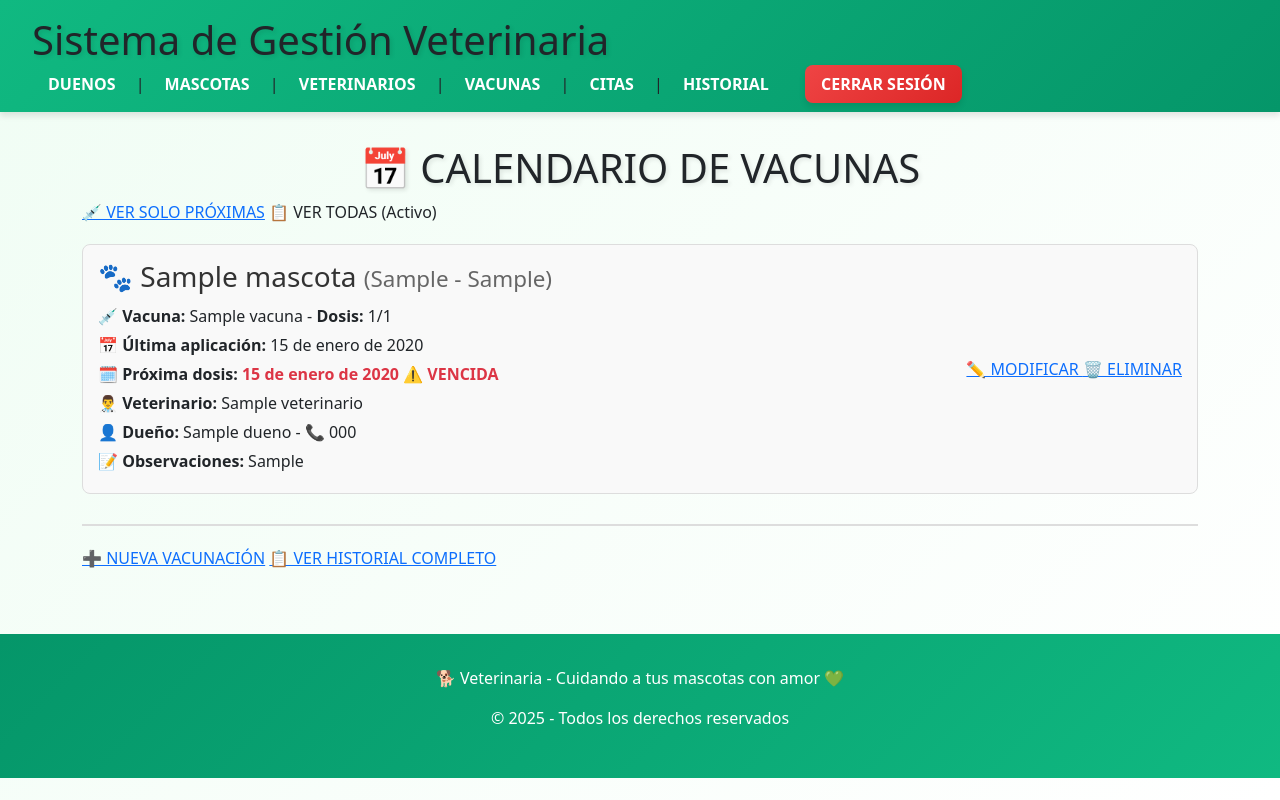
After one commit to Jorge-Luis-Contreras-Maidana/ProyectoWeb3, a Django app: page /calendario_vacunas/ in a window 1280 px wide. The commit adds this page. Run offline with Django 5.2, Linux system fonts and the light colour scheme; tables that the repository leaves empty hold one stand-in row (values such as "Sample post").

Commit message:
actualizo y agrego funcionalidades

```diff
--- /dev/null
+++ b/proyectoweb3/appVeterinaria/templates/calendario_vacunas.html
@@ -0,0 +1,87 @@
+{% extends "base.html" %}
+
+{% block content %}
+    <h1>📅 CALENDARIO DE VACUNAS</h1>
+
+    <!-- Botones de filtro -->
+    <div style="margin-bottom: 20px;">
+        {% if mostrar_proximas %}
+            <a href="{% url 'calendario_vacunas' %}" >📋 VER TODAS</a>
+            <span >💉 PRÓXIMAS VACUNAS (Activo)</span>
+        {% else %}
+            <a href="{% url 'calendario_vacunas' %}?proximas=1" >💉 VER SOLO PRÓXIMAS</a>
+            <span >📋 VER TODAS (Activo)</span>
+        {% endif %}
+    </div>
+
+    {% if vacunas %}
+        <div style="margin-top: 20px;">
+            {% for vacuna in vacunas %}
+                <div style="border: 1px solid #ddd; padding: 15px; margin-bottom: 15px; border-radius: 8px; background-color: #f9f9f9;">
+                    <div style="display: flex; justify-content: space-between; align-items: center;">
+                        <div style="flex: 1;">
+                            <h3 style="margin: 0 0 10px 0; color: #333;">
+                                🐾 {{ vacuna.id_mascota.nombre }}
+                                <span style="font-size: 0.8em; color: #666;">({{ vacuna.id_mascota.especie }} - {{ vacuna.id_mascota.raza }})</span>
+                            </h3>
+                            <p style="margin: 5px 0;">
+                                <strong>💉 Vacuna:</strong> {{ vacuna.id_vacuna.nombre_vacuna }} -
+                                <strong>Dosis:</strong> {{ vacuna.dosis_numero }}/{{ vacuna.id_vacuna.dosis_requeridas }}
+                            </p>
+                            <p style="margin: 5px 0;">
+                                <strong>📅 Última aplicación:</strong> {{ vacuna.fecha_aplicacion }}
+                            </p>
+                            <p style="margin: 5px 0;">
+                                <strong>🗓️ Próxima dosis:</strong>
+                                <span style="font-weight: bold; color: {% if vacuna.fecha_proxima < today %}#dc3545{% elif vacuna.fecha_proxima <= pronto %}#ffc107{% else %}#28a745{% endif %};">
+                                    {{ vacuna.fecha_proxima }}
+                                    {% if vacuna.fecha_proxima < today %}
+                                        ⚠️ VENCIDA
+                                    {% elif vacuna.fecha_proxima == today %}
+                                        🔔 HOY
+                                    {% endif %}
+                                </span>
+                            </p>
+                            <p style="margin: 5px 0;">
+                                <strong>👨‍⚕️ Veterinario:</strong> {{ vacuna.id_veterinario.nombre }}
+                            </p>
+                            <p style="margin: 5px 0;">
+                                <strong>👤 Dueño:</strong> {{ vacuna.id_mascota.id_dueno.nombre }} -
+                                📞 {{ vacuna.id_mascota.id_dueno.telefono }}
+                            </p>
+                            {% if vacuna.observaciones %}
+                                <p style="margin: 5px 0;">
+                                    <strong>📝 Observaciones:</strong> {{ vacuna.observaciones }}
+                                </p>
+                            {% endif %}
+                        </div>
+                        <div style="margin-left: 20px;">
+                            <a href="{% url 'actualizar_historial' vacuna.id_vacunacion %}" >
+                                ✏️ MODIFICAR
+                            </a>
+                            <a href="{% url 'eliminar_historial' vacuna.id_vacunacion %}"
+                            onclick="return confirm('¿Está seguro de eliminar este registro?');">
+                                🗑️ ELIMINAR
+                            </a>
+                        </div>
+                    </div>
+                </div>
+            {% endfor %}
+        </div>
+    {% else %}
+        <div style="padding: 30px; text-align: center; background-color: #f8f9fa; border-radius: 8px; margin-top: 20px;">
+            <p style="font-size: 1.2em; color: #666;">
+                {% if mostrar_proximas %}
+                    No hay vacunas próximas programadas. ✅
+                {% else %}
+                    No hay registros de vacunación en el sistema.
+                {% endif %}
+            </p>
+        </div>
+    {% endif %}
+
+    <div style="margin-top: 30px; padding-top: 20px; border-top: 2px solid #ddd;">
+        <a href="{% url 'crear_historial' %}" >➕ NUEVA VACUNACIÓN</a>
+        <a href="{% url 'listar_historial' %}">📋 VER HISTORIAL COMPLETO</a>
+    </div>
+{% endblock %}
--- a/proyectoweb3/appVeterinaria/urls.py
+++ b/proyectoweb3/appVeterinaria/urls.py
@@ -36,4 +36,6 @@ urlpatterns = [
     path('nuevo_historial/', views.crear_historial, name='crear_historial'),
     path('eliminar_historial/<int:id>/', views.eliminar_historial, name='eliminar_historial'),
     path('actualizar_historial/<int:id>/', views.actualizar_historial, name='actualizar_historial'),
+    # 📅 Calendario de Vacunas
+    path('calendario_vacunas/', views.calendario_vacunas, name='calendario_vacunas'),
 ]
--- a/proyectoweb3/appVeterinaria/views.py
+++ b/proyectoweb3/appVeterinaria/views.py
@@ -2,6 +2,7 @@ from django.shortcuts import render, redirect, get_object_or_404
 from .models import Dueno, Mascota, Veterinario, Vacuna, Cita, HistorialVacunacion
 from .forms import duenoForm, mascotaForm, veterinarioForm, vacunaForm, citaForm, historialvacunacionForm
 from django.contrib.auth.decorators import login_required
+from datetime import date
 # Create your views here.
 
 @login_required # Solo usuarios logueados pueden acceder
@@ -208,8 +209,17 @@ def crear_vacuna(request):
 # =====================================================================================
 
 def listar_citas(request):
-    citas = Cita.objects.all()
-    return render(request, 'listar_citas.html', {'citas': citas})
+    mostrar_futuras = request.GET.get('futuras', None)
+
+    if mostrar_futuras:
+        citas = Cita.objects.filter(fecha__gte=date.today()).order_by('fecha')
+    else:
+        citas = Cita.objects.all().order_by('fecha')
+
+    return render(request, 'listar_citas.html', {
+        'citas': citas,
+        'mostrar_futuras': mostrar_futuras
+    })
 
 def eliminar_cita(request, id):
     cita = get_object_or_404(Cita, id_cita = id)
@@ -316,3 +326,27 @@ def crear_historial(request):
 
 
 # ======================================================
+def calendario_vacunas(request):
+    from datetime import timedelta
+    # Obtener parámetro para filtrar solo próximas vacunas
+    mostrar_proximas = request.GET.get('proximas', None)
+
+    if mostrar_proximas:
+        # Filtrar solo vacunas próximas (fecha_proxima >= hoy)
+        vacunas = HistorialVacunacion.objects.filter(
+            fecha_proxima__gte=date.today()
+        ).order_by('fecha_proxima')
+    else:
+        # Mostrar todas las vacunas ordenadas por fecha próxima
+        vacunas = HistorialVacunacion.objects.all().order_by('fecha_proxima')
+
+    # Calcular fechas para comparación
+    hoy = date.today()
+    pronto = hoy + timedelta(days=7)  # Próximos 7 días
+
+    return render(request, 'calendario_vacunas.html', {
+        'vacunas': vacunas,
+        'mostrar_proximas': mostrar_proximas,
+        'today': hoy,
+        'pronto': pronto
+    })
```
Also changed, not shown: proyectoweb3/appVeterinaria/templates/listar_citas.html (+9 -1 lines).
